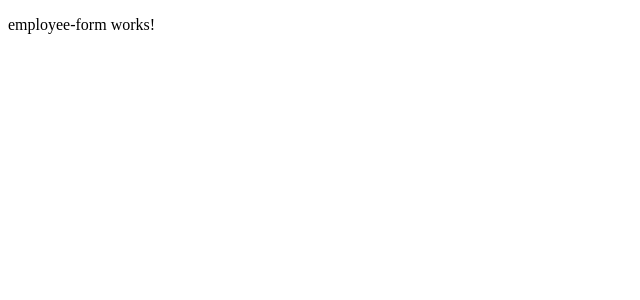
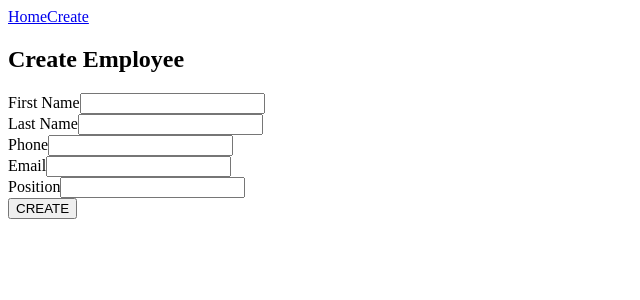
Before and after one commit to sidnegi2511/EmployeeManagement, an Angular app in the folder employee-management-app/: page /create in a window 1280 px wide. Shown: the top 300 px of the page, without its empty margins (0-640 px from the left). Built offline with nearby package versions, Linux system fonts and the light colour scheme.

Commit message:
adding employee form to the project

```diff
--- a/employee-management-app/src/app/app.component.html
+++ b/employee-management-app/src/app/app.component.html
@@ -1,3 +1,5 @@
-<router-outlet>
-
-</router-outlet>
+<nav>
+    <a routerLink="/">Home</a>
+    <a routerLink="/create">Create</a>
+</nav>
+<router-outlet/>
--- a/employee-management-app/src/app/app.component.ts
+++ b/employee-management-app/src/app/app.component.ts
@@ -1,11 +1,11 @@
 import { Component } from '@angular/core';
-import { RouterOutlet } from '@angular/router';
+import { RouterModule, RouterOutlet } from '@angular/router';
 import { EmployeeTableComponent } from './employee-table/employee-table.component';
 
 @Component({
   selector: 'app-root',
   standalone: true,
-  imports: [RouterOutlet,EmployeeTableComponent],
+  imports: [RouterOutlet,EmployeeTableComponent,RouterModule],
   templateUrl: './app.component.html',
   styleUrl: './app.component.scss'
 })
--- a/employee-management-app/src/app/employee-form/employee-form.component.html
+++ b/employee-management-app/src/app/employee-form/employee-form.component.html
@@ -1 +1,26 @@
-<p>employee-form works!</p>
+<h2> Create Employee</h2>
+
+<form (ngSubmit)="onSubmit()">
+    <div>
+        <label>First Name</label>
+        <input type="text" name="firstName" [(ngModel)]="form.firstName">
+    </div>
+    <div>
+        <label>Last Name</label>
+        <input type="text" name="lastName" [(ngModel)]="form.lastName">
+    </div>
+    <div>
+        <label>Phone</label>
+        <input type="phone" name="phone" [(ngModel)]="form.phone">
+    </div>
+    <div>
+        <label>Email</label>
+        <input type="email" name="email" [(ngModel)]="form.email">
+    </div>
+    <div>
+        <label>Position</label>
+        <input type="text" name="position" [(ngModel)]="form.position">
+    </div>
+
+    <button type="submit">CREATE </button>
+</form>
--- a/employee-management-app/src/app/employee-form/employee-form.component.ts
+++ b/employee-management-app/src/app/employee-form/employee-form.component.ts
@@ -1,12 +1,48 @@
 import { Component } from '@angular/core';
+import { FormsModule, UntypedFormBuilder, UntypedFormGroup, Validators } from '@angular/forms';
+import { Employee } from '../../models/employee';
+import { EmployeeService } from '../employee.service';
 
 @Component({
-  selector: 'app-employee-form',
+  selector: 'employee-form',
   standalone: true,
-  imports: [],
+  imports: [FormsModule],
   templateUrl: './employee-form.component.html',
   styleUrl: './employee-form.component.scss'
 })
 export class EmployeeFormComponent {
 
+  form:  Employee = {
+    id: 0,
+    firstName: '',
+    lastName: '',
+    phone: '',
+    email: '',
+    position: ''
+  }
+
+  constructor(
+    private fb: UntypedFormBuilder,
+    private es: EmployeeService
+  ) {
+
+  }
+
+
+  CreateForm()
+  {
+
+    // this.form = this.fb.group({
+
+    // });
+
+  }
+
+  onSubmit(): void {
+    console.log(this.form);
+    this.es.createEmployee(this.form).subscribe((res)=>{
+      console.log(res);
+    })
+  }
+
 }
--- a/employee-management-app/src/app/employee.service.ts
+++ b/employee-management-app/src/app/employee.service.ts
@@ -21,8 +21,8 @@ export class EmployeeService {
       return this.http.get<Employee[]>(this.apiUrl + '/get-all-employees')
   }
 
-  // addEmployee(data: Employee)
-  // {
-  //   return this.http.post<Employee>(this.apiUrl + "/add-employee", employee: Employee);
-  // }
+  createEmployee(data: Employee) : Observable<Employee>
+  {
+    return this.http.post<Employee>(this.apiUrl + "/add-employee", data);
+  }
 }
```
